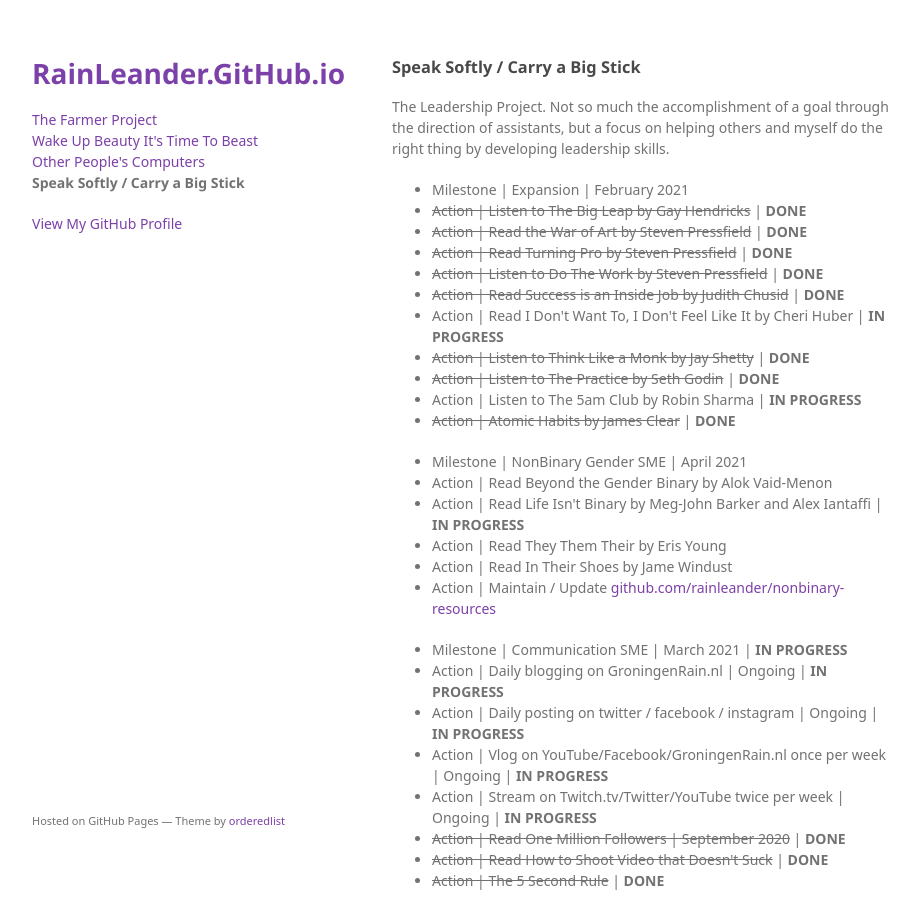
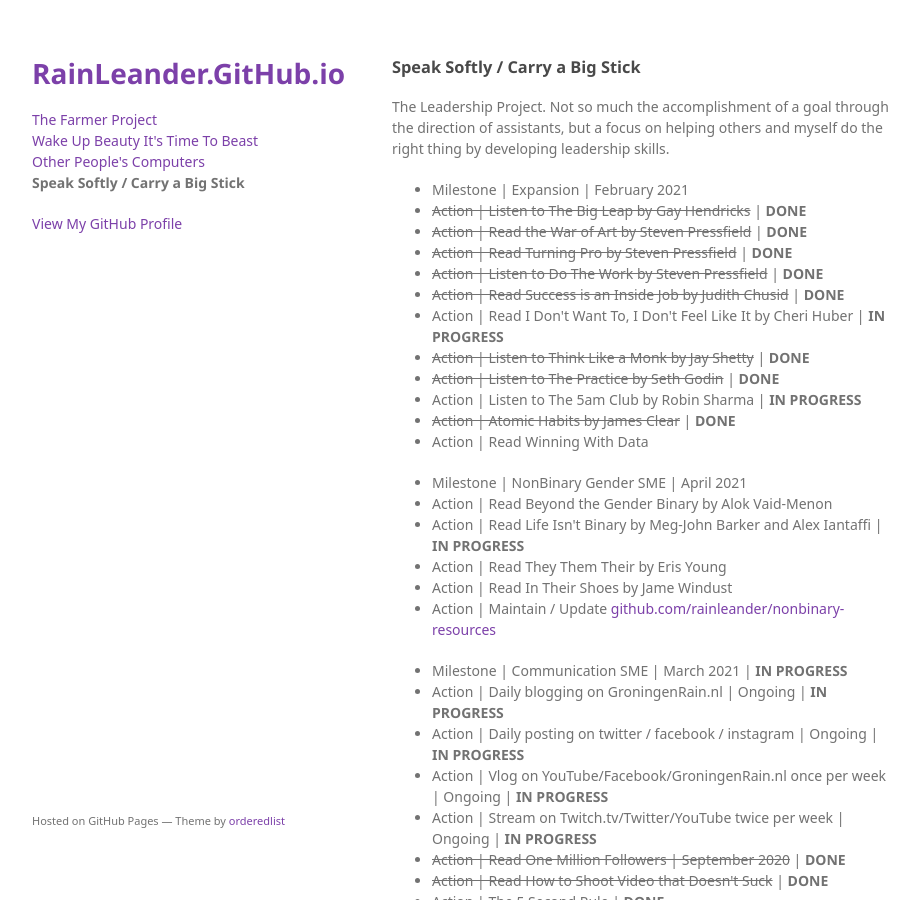
Before and after one commit to rainleander/rainleander.github.io, a Jekyll site: the page speak-softly.html, which Jekyll copies as it is, in a window 1280 px wide and 900 px high. Shown: the whole window, without its empty margins (178-1097 px from the left). Built offline with Jekyll 4.4.1, drawn with Linux system fonts in a browser that asks for light colours; some web fonts are replaced.

Commit message:
Update speak-softly.html

```diff
--- a/speak-softly.html
+++ b/speak-softly.html
@@ -40,7 +40,8 @@
         <li><del>Action | Listen to Think Like a Monk by Jay Shetty</del> | <b>DONE</b></li>
         <li><del>Action | Listen to The Practice by Seth Godin</del> | <b>DONE</b></li>
         <li>Action | Listen to The 5am Club by Robin Sharma | <b>IN PROGRESS</b></li>
-        <li><del>Action | Atomic Habits by James Clear</del> | <b>DONE</b></li></ul>
+        <li><del>Action | Atomic Habits by James Clear</del> | <b>DONE</b></li>
+        <li>Action | Read Winning With Data</li></ul>
 
         <ul><li>Milestone | NonBinary Gender SME | April 2021</li>
           <li>Action | Read Beyond the Gender Binary by Alok Vaid-Menon</li>
```
